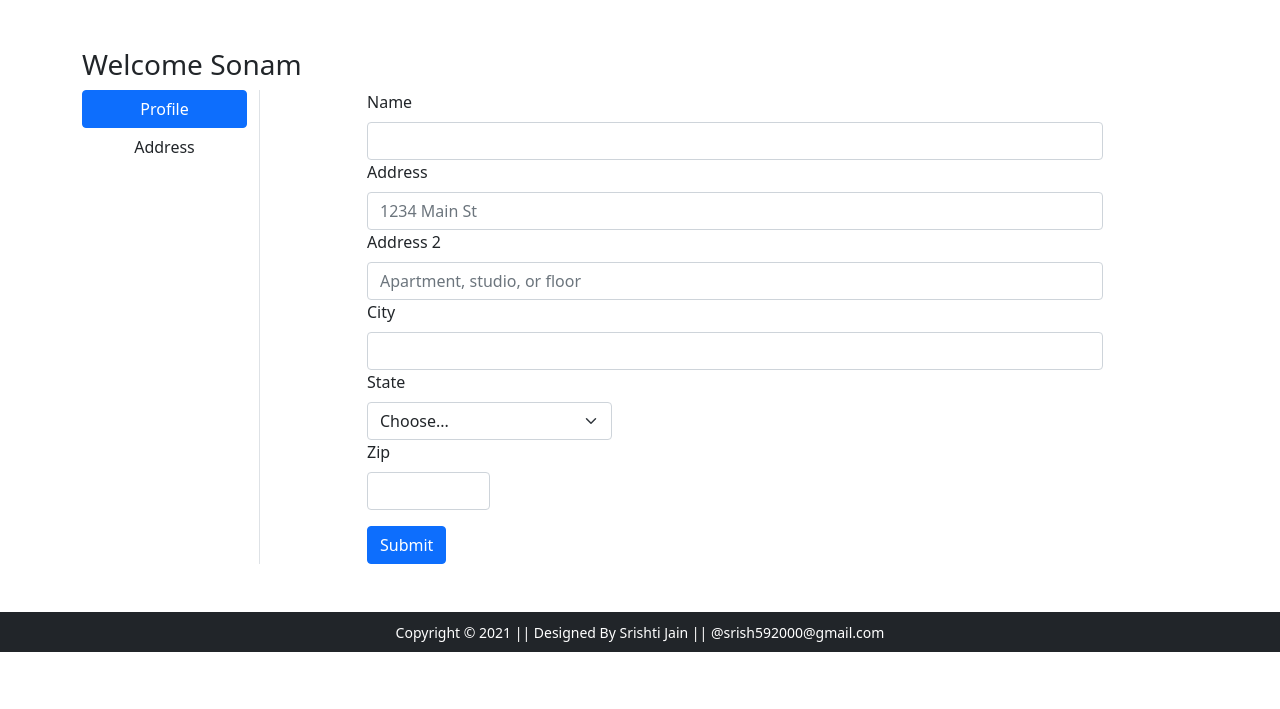
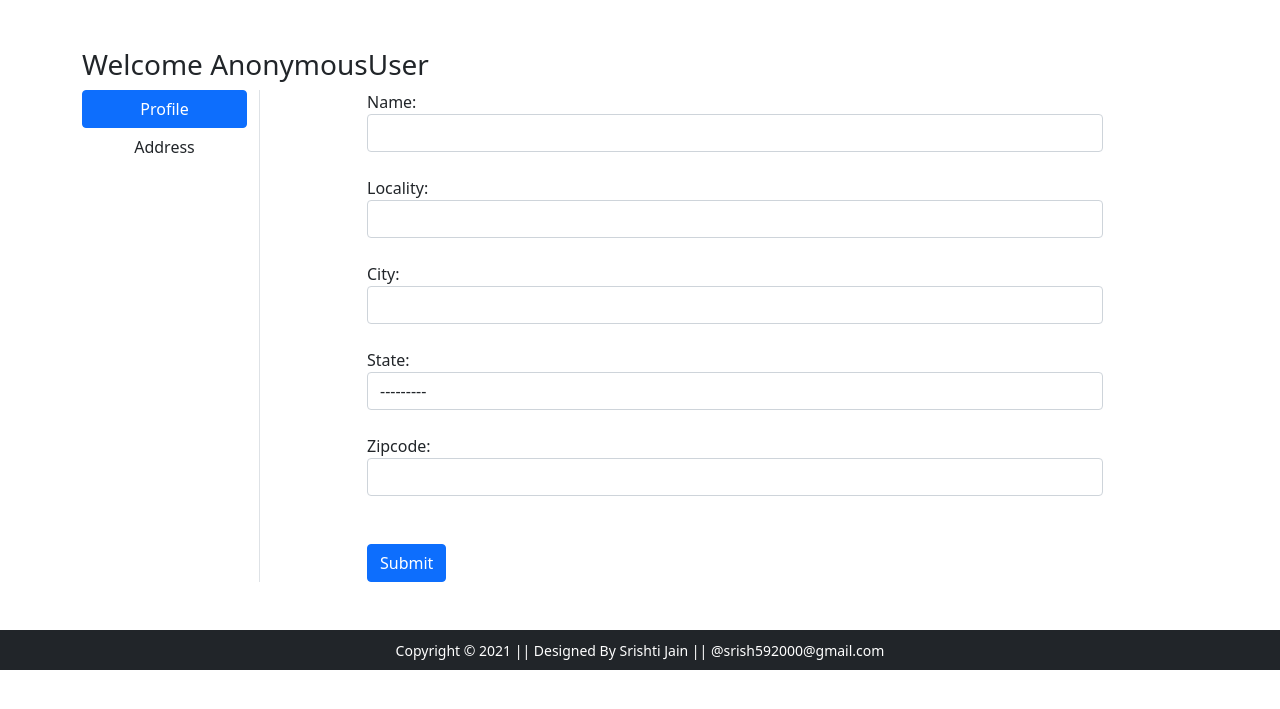
Before and after one commit to Srishti2k/Django-eCommerce, a Django app: page /profile/ in a window 1280 px wide. Shown: the part 56-765 px from the top of the page. Run offline with Django 3.2, Linux system fonts and the light colour scheme; some libraries are stand-ins or nearby versions.

Commit message:
address profile

```diff
--- a/shopping/app/forms.py
+++ b/shopping/app/forms.py
@@ -1,15 +1,16 @@
+from app.models import Customer
 from django import forms
-from django.contrib.auth.forms import UserCreationForm , AuthenticationForm, UsernameField
+from django.contrib.auth.forms import UserCreationForm , AuthenticationForm, UsernameField , PasswordChangeForm
 from django.contrib.auth.models import User
 from django.forms import fields, widgets
 from django.utils.translation import gettext , gettext_lazy as _
+from django.contrib.auth import password_validation
+from .models import Customer
 #usercreation is inherted in registration
 #authentication form is inherted in login
 class CustomerRegistrationForm(UserCreationForm):
     password1= forms.CharField(label='Password' , widget=forms.PasswordInput(attrs={'class' : 'form-control'}))
-
     password2= forms.CharField(label='Confirm Password (again)' , widget=forms.PasswordInput(attrs={'class' : 'form-control'}))
-
     email= forms.CharField(required= True , label='Email' , widget=forms.EmailInput(attrs={'class' : 'form-control'}))
 
     class Meta:
@@ -20,3 +21,17 @@ class CustomerRegistrationForm(UserCreationForm):
 class LoginForm(AuthenticationForm):
     username = UsernameField(widget=forms.TextInput(attrs={'class' : 'form-control' , 'autofocus' : True}))
     password= forms.CharField(label=_("Password") , strip= False , widget=forms.PasswordInput(attrs={'class' : 'form-control' , 'autocomplete' : 'current-password'}))
+
+class MyPasswordChangeForm(PasswordChangeForm):
+ old_password = forms.CharField(label=_("Old Password"), strip=False, widget=forms.PasswordInput(attrs={'autocomplete': 'current-password', 'autofocus':True,  'class':'form-control'}))
+ new_password1 = forms.CharField(label=_("New Password"), strip=False, widget=forms.PasswordInput(attrs={'autocomplete': 'new-password', 'class':'form-control'}), help_text=password_validation.password_validators_help_text_html())
+ new_password2 = forms.CharField(label=_("Confirm New Password"), strip=False, widget=forms.PasswordInput(attrs={'autocomplete': 'new-password','class':'form-control'}))
+
+#for profile address
+class CustomerProfileForm(forms.ModelForm):
+  class Meta:
+    model = Customer
+    fields = ['name', 'locality', 'city', 'state', 'zipcode']
+    widgets = {'name':forms.TextInput(attrs={'class':'form-control'}),'locality':forms.TextInput(attrs={'class':'form-control'}), 'city':forms.TextInput(attrs={'class':'form-control'}),
+    'state':forms.Select(attrs={'class':'form-control'}),
+    'zipcode':forms.NumberInput(attrs={'class':'form-control'})}
--- a/shopping/app/templates/app/base.html
+++ b/shopping/app/templates/app/base.html
@@ -61,12 +61,12 @@
           {% if request.user.is_authenticated %}
            <li class="nav-item dropdown mx-2">
               <a class="nav-link dropdown-toggle text-white" href="#" id="profileDropdown" role="button" data-bs-toggle="dropdown" aria-expanded="false">
-                {{request.user.username|capfirst}}
+                {{request.user.username|capfirst}} <!--for name of the user -->
               </a>
               <ul class="dropdown-menu" aria-labelledby="profileDropdown">
                 <li><a class="dropdown-item" href="{% url 'profile' %}">Profile</a></li>
                 <li><a class="dropdown-item" href="{% url 'orders' %}">Orders</a></li>
-                <li><a class="dropdown-item" href="">Change Password</a></li>
+                <li><a class="dropdown-item" href="{% url 'passwordchange' %}">Change Password</a></li>
                 <li><a class="dropdown-item" href="{% url 'logout' %}">Logout</a></li>
               </ul>
             </li>
--- a/shopping/app/templates/app/login.html
+++ b/shopping/app/templates/app/login.html
@@ -11,7 +11,9 @@
     {% csrf_token %}
     {% for fm in form %}
      <div class="form-group">
-     {{fm.label_tag}} {{fm}} <small class="text-danger">{{fm.errors|striptags}}</small> <br>
+     {{fm.label_tag}}
+      {{fm}}
+      <small class="text-danger">{{fm.errors|striptags}}</small> <br>
      </div>
     {% endfor %}
     <small><a href="">Forgot Password ?</a></small> <br>
--- a/shopping/app/templates/app/profile.html
+++ b/shopping/app/templates/app/profile.html
@@ -4,46 +4,27 @@
 {% block main-content %}
 <div class="container my-5">
  <div class="row">
-  <h3>Welcome Sonam</h3>
+  <h3>Welcome {{request.user}}</h3>
   <div class="col-sm-2 border-end">
    <ul class="list-unstyled">
-    <li class="d-grid"><a href="{% url 'profile' %}" class="btn btn-primary">Profile</a></li>
+    <li class="d-grid"><a href="{% url 'profile' %}" class="btn {{active}}">Profile</a></li>
     <li class="d-grid"><a href="{% url 'address' %}" class="btn">Address</a></li>
    </ul>
   </div>
   <div class="col-sm-8 offset-sm-1">
    <form action="" method="post">
     {% csrf_token %}
-    <div class="col-12">
-      <label for="inputName" class="form-label">Name</label>
-      <input type="text" class="form-control" id="inputEmail">
-    </div>
-    <div class="col-12">
-      <label for="inputAddress" class="form-label">Address</label>
-      <input type="text" class="form-control" id="inputAddress" placeholder="1234 Main St">
-    </div>
-    <div class="col-12">
-      <label for="inputAddress2" class="form-label">Address 2</label>
-      <input type="text" class="form-control" id="inputAddress2" placeholder="Apartment, studio, or floor">
-    </div>
-    <div class="col-12">
-      <label for="inputCity" class="form-label">City</label>
-      <input type="text" class="form-control" id="inputCity">
-    </div>
-    <div class="col-md-4">
-      <label for="inputState" class="form-label">State</label>
-      <select id="inputState" class="form-select">
-        <option selected>Choose...</option>
-        <option>...</option>
-      </select>
-    </div>
-    <div class="col-md-2">
-      <label for="inputZip" class="form-label">Zip</label>
-      <input type="text" class="form-control" id="inputZip">
-    </div>
-    <div class="col-12 mt-3">
-      <button type="submit" class="btn btn-primary">Submit</button>
-    </div>
+    {% for fm in form %}
+    {{fm.label_tag}}
+    {{fm}}
+    <small class="text-danger">{{fm.errors|striptags}}</small> <br>
+    {% endfor %}
+    <input type="submit" class="btn btn-primary mt-4" value="Submit">
+    {% if messages %}
+      {% for message in messages %}
+      <p {% if message.tags %} class="alert alert-{{message.tags}} mb-5" {% endif %}>{{message}}</p>
+      {% endfor %}
+      {% endif %}
    </form>
   </div>
  </div>
--- a/shopping/app/urls.py
+++ b/shopping/app/urls.py
@@ -1,28 +1,40 @@
+from django.contrib import auth
 from app.forms import LoginForm
 from django.contrib.auth.forms import AuthenticationForm
 from django.urls import path
 from app import views
 from django.contrib.auth import logout, views as auth_views
-from .forms import LoginForm
+from .forms import *
 urlpatterns = [
-    #path('', views.home),
-    #path('product-detail/', views.product_detail, name='product-detail'),
+
     path('cart/', views.add_to_cart, name='add-to-cart'),
     path('buy/', views.buy_now, name='buy-now'),
-    path('profile/', views.profile, name='profile'),
+
     path('address/', views.address, name='address'),
     path('orders/', views.orders, name='orders'),
     path('changepassword/', views.change_password, name='changepassword'),
     path('mobile/>', views.mobile, name='mobile'),
-    #path('login/', views.login, name='login'),
-    #path('registration/', views.customerregistration, name='customerregistration'),
     path('checkout/', views.checkout, name='checkout'),
-    path('accounts/login' , auth_views.LoginView.as_view(template_name='app/login.html' , authentication_form= LoginForm ), name='login'),
-    path('logout/' , auth_views.LogoutView.as_view(next_page='login'), name='logout'),
+    path('' , views.ProductView.as_view() , name = 'home'),  #class based
+    path('product-detail/<int:pk>' , views.product_detail.as_view() , name = 'product-detail'), #class based
 
 
-    #class based views
-    path('' , views.ProductView.as_view() , name = 'home'),
-    path('product-detail/<int:pk>' , views.product_detail.as_view() , name = 'product-detail'),
-    path('registration/', views.customerregistration.as_view() , name='customerregistration')
+
+    path('profile/', views.ProfileView.as_view(), name='profile'),
+
+
+
+
+
+
+
+
+    #login logout registration
+    path('accounts/login' , auth_views.LoginView.as_view(template_name='app/login.html' , authentication_form= LoginForm ), name='login'), #BUILTIN login view
+    path('logout/' , auth_views.LogoutView.as_view(next_page='login'), name='logout'), #BUILTIN Logout view
+    path('registration/', views.customerregistration.as_view() , name='customerregistration'), #class based
+    #password change
+    path('passwordchange/', auth_views.PasswordChangeView.as_view(template_name='app/passwordchange.html', form_class=MyPasswordChangeForm, success_url='/passwordchangedone/'), name='passwordchange'),
+
+    path('passwordchangedone/', auth_views.PasswordChangeDoneView.as_view(template_name='app/passwordchangedone.html'), name='passwordchangedone')
 ]
--- a/shopping/app/views.py
+++ b/shopping/app/views.py
@@ -3,6 +3,7 @@ from django.views import View
 from django.contrib import messages
 from .models import *
 from .forms import *
+
 # def home(request):
 #  return render(request, 'app/home.html')
 
@@ -18,9 +19,6 @@ class ProductView(View):
         return render(request , 'app/home.html' , context)
 
 
-# def product_detail(request):
-#  return render(request, 'app/productdetail.html')
-
 class product_detail(View):
     def get(self, request , pk):
         product = Product.objects.get(pk=pk)
@@ -33,11 +31,39 @@ def add_to_cart(request):
 def buy_now(request):
  return render(request, 'app/buynow.html')
 
-def profile(request):
- return render(request, 'app/profile.html')
+# class ProfileView(View):
+#     def get(self, request):
+#         form = CustomerProfileForm()
+#         return render(request, 'app/profile.html' , {'form' : form, 'active' : 'btn-primary'})
+
+class ProfileView(View):
+	def get(self, request):
+         form = CustomerProfileForm()
+         return render(request, 'app/profile.html' , {'form' : form, 'active' : 'btn-primary'})
+
+	def post(self, request):
+		form = CustomerProfileForm(request.POST)
+		if form.is_valid():
+			usr = request.user
+			name  = form.cleaned_data['name']
+			locality = form.cleaned_data['locality']
+			city = form.cleaned_data['city']
+			state = form.cleaned_data['state']
+			zipcode = form.cleaned_data['zipcode']
+			reg = Customer(user=usr, name=name, locality=locality, city=city, state=state, zipcode=zipcode)
+			reg.save()
+			messages.success(request, 'Congratulations!! Profile Updated Successfully.')
+		return render(request, 'app/profile.html', {'form':form, 'active':'btn-primary'})
+
+
+
+
+
+
 
 def address(request):
- return render(request, 'app/address.html')
+    details= Customer.objects.filter(user= request.user)
+    return render(request, 'app/address.html' , {'details' : details , 'active' : 'btn-primary'})
 
 def orders(request):
  return render(request, 'app/orders.html')
@@ -52,11 +78,8 @@ def mobile(request, data=None):
         mobiles= Product.objects.filter(category= 'M').filter(brand=data)
     return render(request, 'app/mobile.html' , {'mobiles' :mobiles})
 
-# def login(request):
-#  return render(request, 'app/login.html')
-
-# def customerregistration(request):
-#  return render(request, 'app/customerregistration.html')
+def login(request):
+ return render(request, 'app/login.html')
 
 class customerregistration(View):
     def get(self, request):
@@ -68,10 +91,11 @@ class customerregistration(View):
         if form.is_valid():
             messages.success(request, 'Account has been registered!!')
             form.save()
-            return render(request, 'app/login.html')
-        else:
-            context = {'form' : form}
-            return render(request, 'app/customerregistration.html' , context )
+            return render(request, 'app/customerregistration.html')
+
+        context = {'form' : form}
+        return render(request, 'app/customerregistration.html' , context )
+
 
 
 
```
Also changed, not shown: shopping/app/templates/app/address.html (+12 -19 lines), shopping/app/templates/app/passwordchange.html (added, +35 -0 lines), shopping/app/templates/app/passwordchangedone.html (added, +19 -0 lines), shopping/db.sqlite3.
